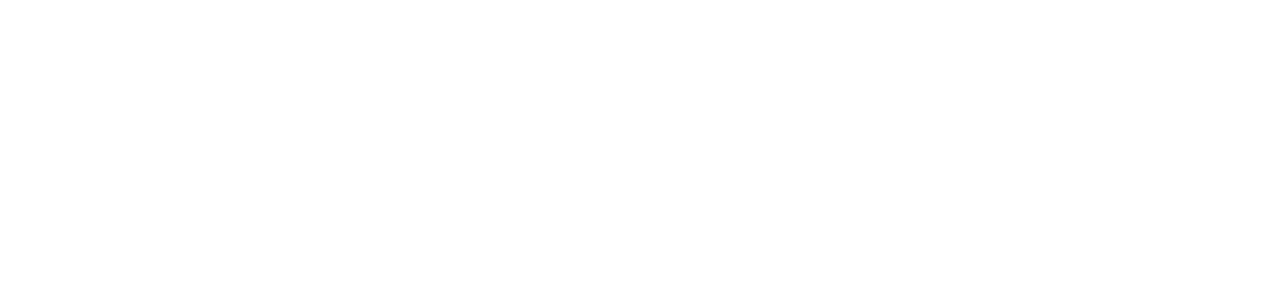
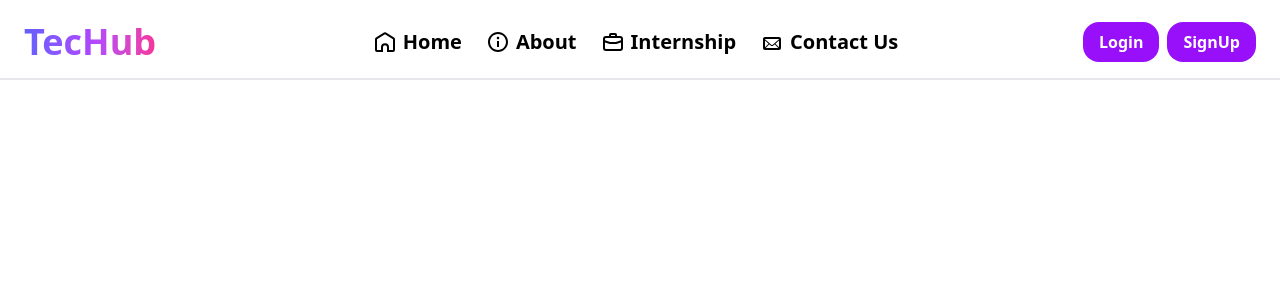
Before and after one commit to Muzamil-Fatima/Tec-Hub, a React app in the folder frontend/: page / in a window 1280 px wide. Shown: the top 300 px of the page. Built offline with nearby package versions, Linux system fonts and the light colour scheme; the HTML template or start-up script is replaced by a standard one.

Commit message:
update Navbar

```diff
--- a/frontend/src/App.jsx
+++ b/frontend/src/App.jsx
@@ -1,9 +1,12 @@
+import Navbar from "./Components/Navbar"
 
 function App() {
 
   return (
     <>
-    <div></div>
+    <div className="text-black bg-white font">
+      <Navbar />
+    </div>
     </>
   )
 }
--- a/frontend/src/Components/Navbar.jsx
+++ b/frontend/src/Components/Navbar.jsx
@@ -1,9 +1,100 @@
-import React from 'react'
+import React from "react";
 
 const Navbar = () => {
   return (
-    <div>Navbar</div>
-  )
-}
+    <div className="flex flex-row mt-1.5 space-x-2.5 justify-between items-center px-6 py-4 border-b-2 border-gray-200">
+      <h1 className="text-4xl font-extrabold bg-linear-to-r from-indigo-500 via-purple-500 to-pink-500 bg-clip-text text-transparent">
+        TecHub
+      </h1>
+      <div>
+        <ul className="font-semibold flex flex-row ml-10 space-x-6 text-xl">
+          <li
+            className="flex flex-row items-center gap-1.5
+          hover:text-purple-600 cursor-pointer hover:underline"
+          >
+            <svg
+              //   fill="#000000"
+              width="24px"
+              height="24px"
+              viewBox="-2 -2 24 24"
+              xmlns="http://www.w3.org/2000/svg"
+              preserveAspectRatio="xMinYMin"
+              class="jam jam-home"
+              className="hover:fill-purple-600"
+            >
+              <path d="M18 18V7.132l-8-4.8-8 4.8V18h4v-2.75a4 4 0 1 1 8 0V18h4zm-6 2v-4.75a2 2 0 1 0-4 0V20H2a2 2 0 0 1-2-2V7.132a2 2 0 0 1 .971-1.715l8-4.8a2 2 0 0 1 2.058 0l8 4.8A2 2 0 0 1 20 7.132V18a2 2 0 0 1-2 2h-6z" />
+            </svg>
+            <span> Home</span>
+          </li>
+          <li className="flex flex-row items-center gap-1.5">
+            <svg
+              width="24px"
+              height="24px"
+              viewBox="0 0 512 512"
+              version="1.1"
+              xmlns="http://www.w3.org/2000/svg"
+              xmlns:xlink="http://www.w3.org/1999/xlink"
+            >
+              <title>about</title>
+              <g
+                id="Page-1"
+                stroke="none"
+                stroke-width="1"
+                fill="none"
+                fill-rule="evenodd"
+              >
+                <g
+                  id="about-white"
+                  fill="#000000"
+                  transform="translate(42.666667, 42.666667)"
+                >
+                  <path
+                    d="M213.333333,3.55271368e-14 C95.51296,3.55271368e-14 3.55271368e-14,95.51168 3.55271368e-14,213.333333 C3.55271368e-14,331.153707 95.51296,426.666667 213.333333,426.666667 C331.154987,426.666667 426.666667,331.153707 426.666667,213.333333 C426.666667,95.51168 331.154987,3.55271368e-14 213.333333,3.55271368e-14 Z M213.333333,384 C119.227947,384 42.6666667,307.43872 42.6666667,213.333333 C42.6666667,119.227947 119.227947,42.6666667 213.333333,42.6666667 C307.44,42.6666667 384,119.227947 384,213.333333 C384,307.43872 307.44,384 213.333333,384 Z M240.04672,128 C240.04672,143.46752 228.785067,154.666667 213.55008,154.666667 C197.698773,154.666667 186.713387,143.46752 186.713387,127.704107 C186.713387,112.5536 197.99616,101.333333 213.55008,101.333333 C228.785067,101.333333 240.04672,112.5536 240.04672,128 Z M192.04672,192 L234.713387,192 L234.713387,320 L192.04672,320 L192.04672,192 Z"
+                    id="Shape"
+                  ></path>
+                </g>
+              </g>
+            </svg>
+            <span> About</span>
+          </li>
+          <li className="flex flex-row items-center gap-1.5">
+            <svg
+              fill="#000000"
+              width="24px"
+              height="24px"
+              viewBox="0 0 24 24"
+              xmlns="http://www.w3.org/2000/svg"
+            >
+              <path d="M19,6H16V5a2,2,0,0,0-2-2H10A2,2,0,0,0,8,5V6H5A3,3,0,0,0,2,9v9a3,3,0,0,0,3,3H19a3,3,0,0,0,3-3V9A3,3,0,0,0,19,6ZM10,5h4V6H10ZM20,18a1,1,0,0,1-1,1H5a1,1,0,0,1-1-1V12.39L8.68,14A1.19,1.19,0,0,0,9,14h6a1.19,1.19,0,0,0,.32-.05L20,12.39Zm0-7.72L14.84,12H9.16L4,10.28V9A1,1,0,0,1,5,8H19a1,1,0,0,1,1,1Z" />
+            </svg>
+            <span> Internship</span>
+          </li>
+          <li className="flex flex-row items-center gap-1.5">
+            <svg
+              fill="#000000"
+              width="24px"
+              height="24px"
+              viewBox="0 0 24 24"
+              version="1.2"
+              baseProfile="tiny"
+              xmlns="http://www.w3.org/2000/svg"
+            >
+              <path d="M19 7h-14c-1.104 0-2 .896-2 2v9c0 1.104.896 2 2 2h14c1.104 0 2-.896 2-2v-9c0-1.104-.896-2-2-2zm-9.684 7.316l1.602 1.4c.305.266.691.398 1.082.398s.777-.133 1.082-.398l1.602-1.4-.037.037 3.646 3.646h-12.586l3.646-3.646-.037-.037zm-4.316 2.977v-6.753l3.602 3.151-3.602 3.602zm10.398-3.602l3.602-3.151v6.75l-3.602-3.599zm3.602-4.691v.21l-6.576 5.754c-.227.198-.621.198-.848 0l-6.576-5.754v-.21h14z" />
+            </svg>
+            <span>Contact Us</span>
+          </li>
+        </ul>
+      </div>
+      <div>
+        <button className="bg-purple-600 hover:bg-transparent hover:border-2 hover:border-purple-800 rounded-2xl px-4 py-2 hover:border-dotted text-white hover:text-purple-700 font-semibold cursor-pointer ml-2">
+          Login
+        </button>
+        <button className="bg-purple-600 hover:bg-transparent hover:border-2 hover:border-purple-800 rounded-2xl px-4 py-2 hover:border-dotted text-white hover:text-purple-700 font-semibold cursor-pointer ml-2">
+          SignUp
+        </button>
+      </div>
+    </div>
+  );
+};
 
-export default Navbar
+export default Navbar;
```
